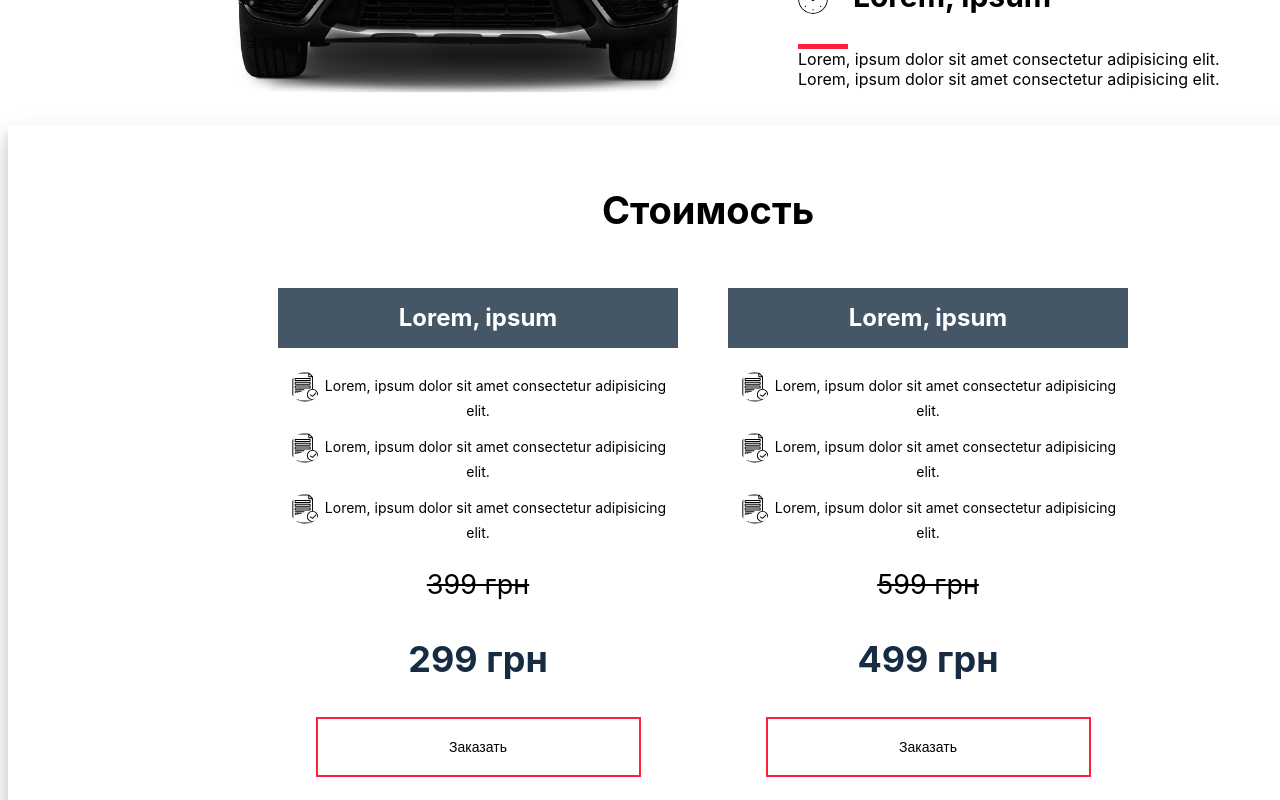
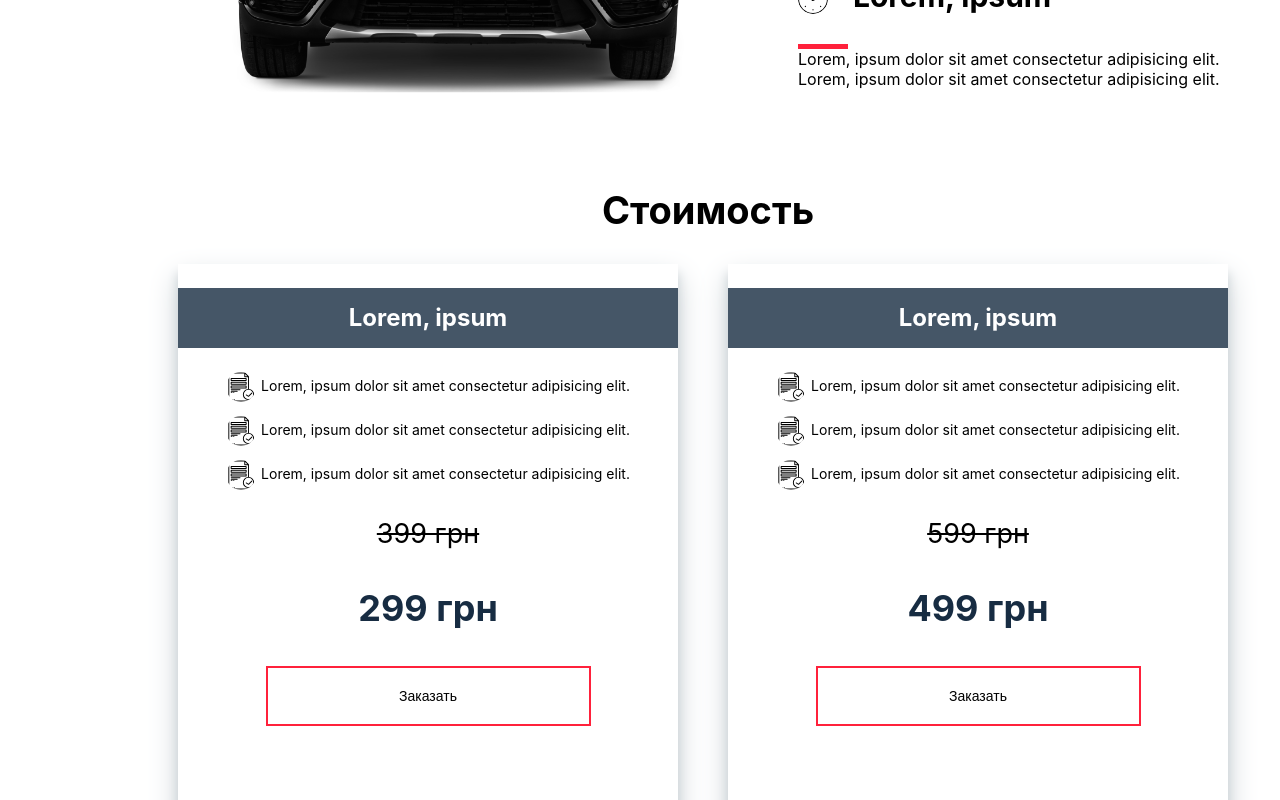
Before and after one commit to OlhaLu/fe-test-spa, a React (Create React App) app: page / in a window 1280 px wide. Shown: the part 1180-1980 px from the top of the page. Built offline with nearby package versions, Linux system fonts and the light colour scheme.

Commit message:
fix item cost, add shadow

```diff
--- a/src/components/CostBlock/Cost.module.css
+++ b/src/components/CostBlock/Cost.module.css
@@ -2,7 +2,6 @@
   padding: 30px;
   margin: auto;
   text-align: center;
-  box-shadow: 0 14px 28px#cbd2d6, 0 10px 10px #cbd2d6;
 }
 
 .costTitle {
@@ -21,7 +20,8 @@
 }
 
 .item {
-  width: 400px;
+  box-shadow: 0 14px 28px#cbd2d6, 0 10px 10px #cbd2d6;
+  width: 500px;
   height: 560px;
   margin-right: 50px;
 }
@@ -29,7 +29,7 @@
 .title {
   font-size: 24px;
   padding: 15px;
-  width: 400px;
+  width: 500px;
   height: 60px;
   opacity: 0.8;
   background-color: #172c42;
```
